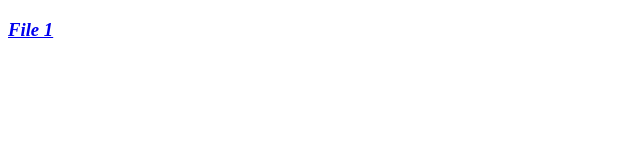
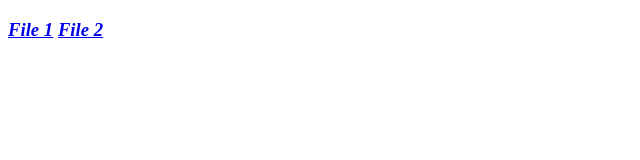
Before and after one commit to varunkumarmedam/ccc_web_grp3, a plain HTML site: page index.html in a window 1280 px wide. Shown: the full height of the page, 0-640 px from the left. Drawn offline with Linux system fonts and the light colour scheme.

Commit message:
Update index.html

```diff
--- a/index.html
+++ b/index.html
@@ -12,6 +12,7 @@
 	<body>
 		<h3>
 			<a href="hemanth.html">File 1</a>
+						<a href="finished.html">File 2</a>
 		</h3>
 	</body>
 </html>
```
